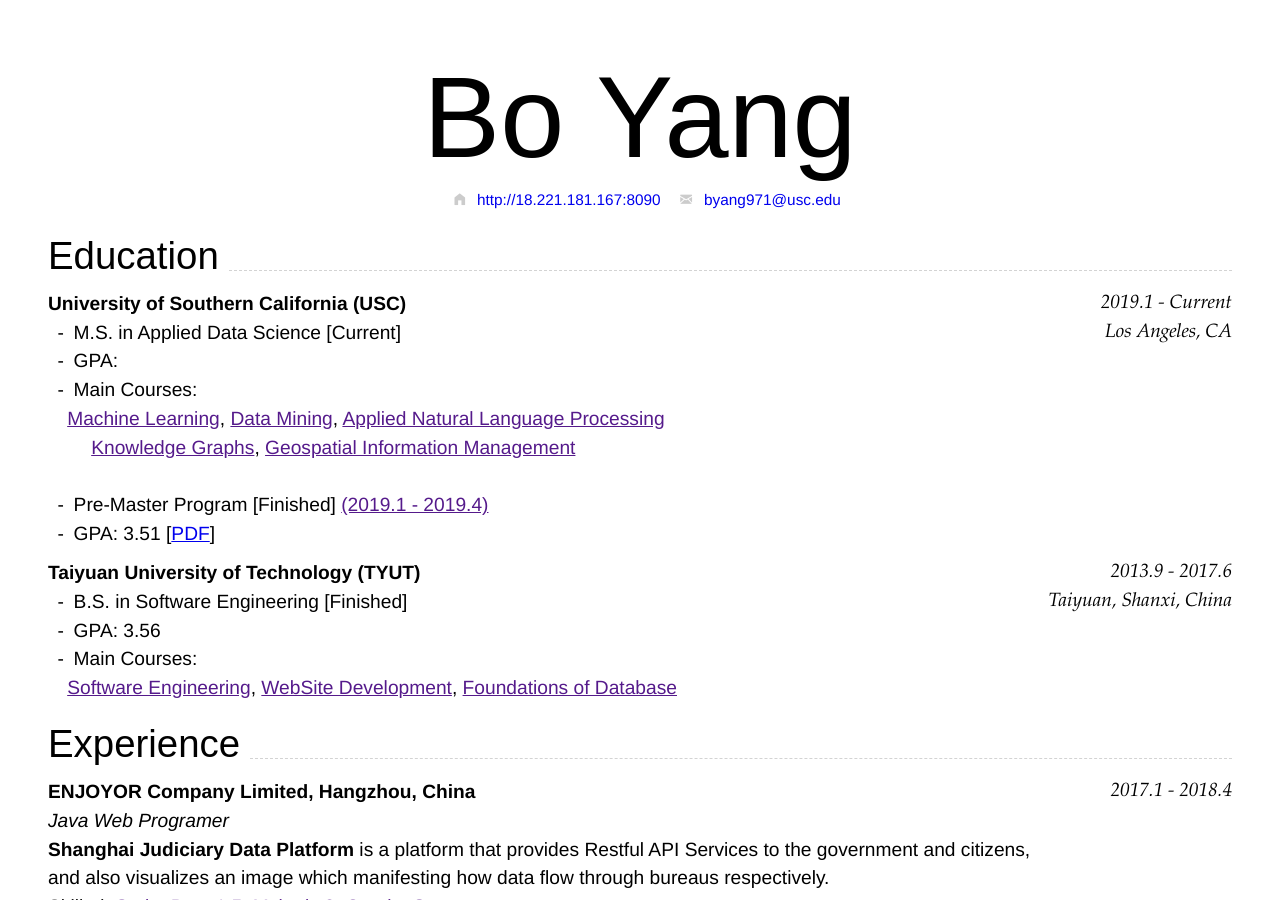
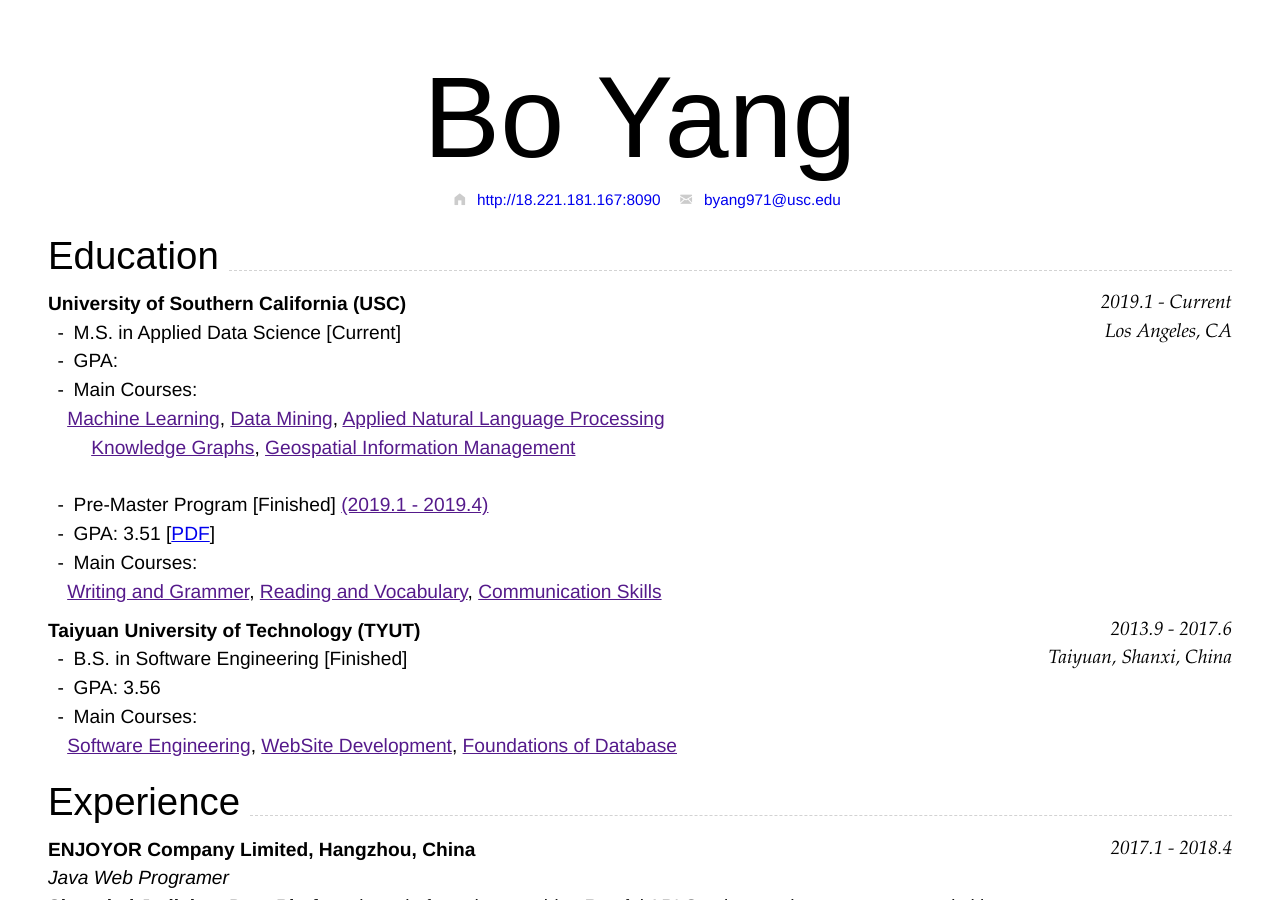
Before and after one commit to callmeorangecat/resume, a Jekyll site: the page built from index.md, in a window 1280 px wide and 900 px high. Built offline with Jekyll 4.4.1, drawn with Linux system fonts in a browser that asks for light colours.

Commit message:
main courses in IA

````diff
--- a/index.md
+++ b/index.md
@@ -26,6 +26,8 @@ Los Angeles, CA
 <br>
 - Pre-Master Program [Finished] [(2019.1 - 2019.4)]()
 - GPA: 3.51 [[PDF](assets/ia_grade.pdf)]
+- Main Courses:
+> [Writing and Grammer](), [Reading and Vocabulary](), [Communication Skills]() <br>
 
 ### __Taiyuan University of Technology (TYUT)__ `2013.9 - 2017.6`
 ```
````
